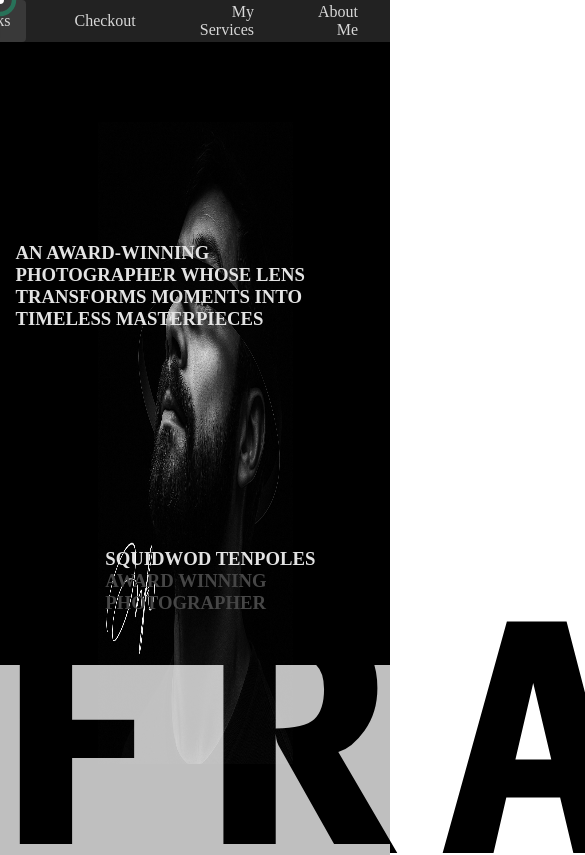
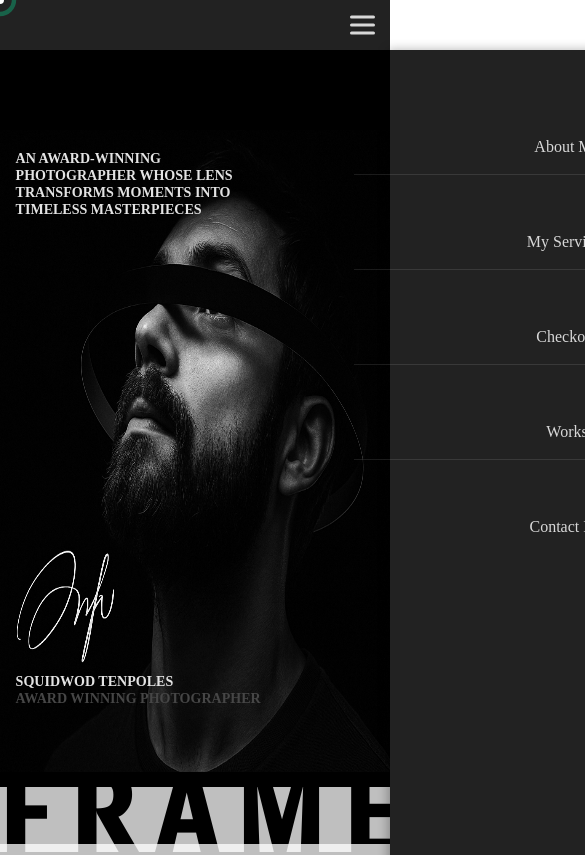
Before and after one commit to farshadmrd/eSalesone, an Angular app: page /home in a window 390 px wide. Shown: the top 855 px of the page, 585 px wide, since content can reach past the window. Built offline with nearby package versions, Linux system fonts and the light colour scheme.

Commit message:
make page responsive - Updated grid and flexbox layouts to adjust content flow across screen sizes - Adjusted font sizes, margins, and paddings for better readability on small screens

```diff
--- a/src/app/components/pages/checkout/checkout.component.css
+++ b/src/app/components/pages/checkout/checkout.component.css
@@ -6,7 +6,7 @@
 .container {
   background-color: var(--background-color);
   min-height: 100vh;
-  padding: 20px;
+  height: 100%;
 }
 
 .checkout-container {
@@ -302,6 +302,14 @@ input.error {
 }
 
 /* Responsive Design */
+
+@media screen and (max-width: 1920px) {
+
+  .container{
+      min-height: 150vh;
+  }
+}
+
 @media (max-width: 768px) {
   .checkout-content {
     grid-template-columns: 1fr;
--- a/src/app/components/pages/checkout/checkout.component.html
+++ b/src/app/components/pages/checkout/checkout.component.html
@@ -1,6 +1,6 @@
-<div class="container">
   <app-header></app-header>
 
+<div class="container">
   <div class="checkout-container">
     <div class="checkout-header">
       <h1>Checkout</h1>
--- a/src/app/components/pages/main/main.component.css
+++ b/src/app/components/pages/main/main.component.css
@@ -2,30 +2,48 @@
   font-family: 'sansita';
   src: url('/assets/fonts/Sansita-Regular.ttf') format('truetype');
 }
-.container{
+
+.container {
   background-color: var(--background-color);
 }
-.main-container{
+
+.main-container {
   display: flex;
   justify-content: center;
   align-items: center;
   position: relative;
   height: 95vh;
 }
+
 img {
   filter: grayscale(100%);
-    width: 50%;
+  width: 55%;
   height: 80%;
 }
 
+.description-text {
+  position: absolute;
+  z-index: 1;
+  top: 200px;
+  left: 4%;
+  width: 18.75rem;
+  font-Weight: lighter;
+}
+
+.title-text {
+  position: absolute;
+  z-index: 1;
+  bottom: 18%;
+  left: 25%;
+}
 
 .masked-text {
   font-family: 'sansita';
-    font-size: 330px;
+  font-size: 13.625rem;
   background-color: #bfbfbf;
   color: black;
   font-weight: bold;
-    padding-bottom: 80px;
+  padding-bottom: 3.5rem;
   width: 100%;
   text-align: center;
   position: absolute;
@@ -40,14 +58,17 @@ img {
   position: absolute;
   width: 300px;
   height: 300px;
-    background-color: rgba(255, 100, 100, 0.6); /* Adjust color */
+  background-color: rgba(255, 100, 100, 0.6);
+  /* Adjust color */
   border-radius: 50%;
   bottom: -160px;
   right: 400px;
   z-index: 5;
-    mix-blend-mode: multiply; /* Optional for blend effect */
+  mix-blend-mode: multiply;
+  /* Optional for blend effect */
 }
-  .develop-text{
+
+.develop-text {
   font-family: 'sansita';
   display: flex;
   flex-direction: column;
@@ -58,3 +79,65 @@ img {
   font-weight: bold;
   color: #FFF;
 }
+
+
+@media screen and (min-width: 2560px) {
+
+  img{
+      width: 50%
+  }
+  .masked-text {
+    font-size: 17.625rem;
+  }
+  .title-text {
+    left: 27%;
+  }
+
+}
+
+@media screen and (max-width: 1280px) {
+  .masked-text {
+    font-size: 12.625rem;
+  }
+
+  img {
+    width: 70%;
+  }
+  .title-text {
+    left: 18%;
+  }
+}
+
+@media screen and (max-width: 1024px) {
+  .masked-text {
+    font-size: 10.625rem;
+    padding-bottom: 2.5rem;
+  }
+
+   .description-text {
+    top: 100px;
+  }
+
+  img {
+    width: 75%;
+  }
+    .title-text {
+    left: 16%;
+  }
+}
+
+
+@media screen and (max-width: 640px) {
+  .description-text {
+    top: 100px;
+  }
+  .title-text {
+    left: 4%;
+  }
+   img {
+    width: 100%;
+  }
+  .masked-text {
+    font-size: 9.625rem;
+  }
+}
--- a/src/app/components/pages/main/main.component.html
+++ b/src/app/components/pages/main/main.component.html
@@ -11,28 +11,16 @@
       <span>t</span>
       <span>t</span>
     </div> -->
-    <div
-      [ngStyle]="{
-        position: 'absolute',
-        'z-index': '1',
-        top: '200px',
-        left: '4%',
-        width: '300px',
-        fontWeight: 'lighter',
-      }"
-    >
+    <div class="description-text">
       <h3 [style.color]="'#e3e3e3'">
         AN AWARD-WINNING PHOTOGRAPHER WHOSE LENS TRANSFORMS MOMENTS INTO
         TIMELESS MASTERPIECES
       </h3>
     </div>
 
-    <div
+    <div class="title-text"
       [ngStyle]="{
-        position: 'absolute',
-        'z-index': '1',
-        bottom: '230px',
-        left: '27%'
+
       }"
     >
       <h3 [style.color]="'#e3e3e3'">SQUIDWOD TENPOLES</h3>
--- a/src/app/components/sections/header/header.component.css
+++ b/src/app/components/sections/header/header.component.css
@@ -3,6 +3,7 @@ nav {
     height: 5vh;
     background-color: #222;
     direction: rtl;
+    position: relative;
   }
 
   nav ul {
@@ -35,3 +36,133 @@ nav {
     background-color: rgba(255, 255, 255, 0.1);
     border-radius: 4px;
   }
+
+  /* Burger menu button - hidden by default */
+  .burger-menu {
+    display: none;
+    flex-direction: column;
+    justify-content: space-around;
+    width: 30px;
+    height: 30px;
+    background: transparent;
+    border: none;
+    cursor: pointer;
+    padding: 0;
+    z-index: 1001;
+    position: absolute;
+    right: 20px;
+    top: 50%;
+    transform: translateY(-50%);
+  }
+
+  .burger-menu span {
+    width: 100%;
+    height: 3px;
+    background-color: rgb(216, 216, 216);
+    border-radius: 3px;
+    transition: all 0.3s ease;
+  }
+
+  /* Burger menu animation when active */
+  .burger-menu.active span:nth-child(1) {
+    transform: rotate(45deg) translate(6px, 6px);
+  }
+
+  .burger-menu.active span:nth-child(2) {
+    opacity: 0;
+  }
+
+  .burger-menu.active span:nth-child(3) {
+    transform: rotate(-45deg) translate(6px, -6px);
+  }
+  /* Media Queries for Mobile */
+  @media screen and (max-width: 768px) {
+    nav {
+      height: 60px;
+    }
+
+    /* Show burger menu on mobile */
+    .burger-menu {
+      display: flex;
+    }
+
+    /* Hide regular navigation on mobile */
+    nav ul {
+      position: fixed;
+      top: 60px;
+      right: -100%;
+      width: 100%;
+      height: calc(100vh - 60px);
+      background-color: #222;
+      flex-direction: column;
+      justify-content: flex-start;
+      align-items: center;
+      transition: right 0.3s ease;
+      padding-top: 50px;
+      z-index: 1000;
+      box-shadow: -2px 0 10px rgba(0, 0, 0, 0.3);
+    }
+
+    /* Show mobile menu when open */
+    nav ul.mobile-menu-open {
+      right: 0;
+    }
+
+    /* Add overlay effect when menu is open */
+    nav ul.mobile-menu-open::before {
+      content: '';
+      position: fixed;
+      top: 0;
+      left: 0;
+      width: 100%;
+      height: 100vh;
+      background-color: rgba(0, 0, 0, 0.5);
+      z-index: -1;
+    }
+
+    nav ul li {
+      margin: 20px 0;
+      width: 100%;
+      text-align: center;
+    }
+
+    nav ul li a {
+      display: block;
+      width: 100%;
+      padding: 20px;
+      font-size: 18px;
+      border-bottom: 1px solid rgba(255, 255, 255, 0.1);
+      transition: background-color 0.3s ease;
+    }
+
+    nav ul li a:hover {
+      background-color: rgba(255, 255, 255, 0.2);
+    }
+
+    nav ul li:last-child a {
+      border-bottom: none;
+    }
+  }
+
+  /* Additional mobile breakpoint for smaller screens */
+  @media screen and (max-width: 480px) {
+    nav {
+      height: 50px;
+    }
+
+    nav ul {
+      top: 50px;
+      height: calc(100vh - 50px);
+    }
+
+    .burger-menu {
+      width: 25px;
+      height: 25px;
+      right: 15px;
+    }
+
+    nav ul li a {
+      font-size: 16px;
+      padding: 18px;
+    }
+  }
--- a/src/app/components/sections/header/header.component.html
+++ b/src/app/components/sections/header/header.component.html
@@ -1,9 +1,17 @@
 <nav>
-  <ul>
-    <li><a href="#" (click)="handleClick(); $event.preventDefault()" >About Me</a></li>
-    <li><a href="#" (click)="handleServicesClick('page3'); $event.preventDefault()">My Services</a></li>
-    <li><a href="#" (click)="handleServicesClick('checkout'); $event.preventDefault()">Checkout</a></li>
-    <li><a href="#">Works</a></li>
-    <li><a href="#">Contact Me</a></li>
+  <!-- Burger menu button for mobile -->
+  <button class="burger-menu" (click)="toggleMobileMenu()" [class.active]="isMobileMenuOpen">
+    <span></span>
+    <span></span>
+    <span></span>
+  </button>
+
+  <!-- Navigation menu -->
+  <ul [class.mobile-menu-open]="isMobileMenuOpen">
+    <li><a href="#" (click)="handleClick(); closeMobileMenu(); $event.preventDefault()" >About Me</a></li>
+    <li><a href="#" (click)="handleServicesClick('page3'); closeMobileMenu(); $event.preventDefault()">My Services</a></li>
+    <li><a href="#" (click)="handleServicesClick('checkout'); closeMobileMenu(); $event.preventDefault()">Checkout</a></li>
+    <li><a href="#" (click)="closeMobileMenu()">Works</a></li>
+    <li><a href="#" (click)="closeMobileMenu()">Contact Me</a></li>
   </ul>
 </nav>
--- a/src/app/components/sections/header/header.component.ts
+++ b/src/app/components/sections/header/header.component.ts
@@ -1,4 +1,4 @@
-import { Component,input,inject } from '@angular/core';
+import { Component,input,inject, HostListener } from '@angular/core';
 import { Router, ActivatedRoute } from '@angular/router';
 import { TriggerAnimationService } from "../../../services/trigger-animation.service";
 import { ScrollToService } from "../../../services/scroll-to.services";
@@ -14,6 +14,28 @@ export class HeaderComponent {
   scrollToService = inject(ScrollToService); // scroll to service
   router = inject(Router);
   route = inject(ActivatedRoute);
+
+  // Mobile menu state
+  isMobileMenuOpen = false;
+
+  toggleMobileMenu() {
+    this.isMobileMenuOpen = !this.isMobileMenuOpen;
+  }
+  closeMobileMenu() {
+    this.isMobileMenuOpen = false;
+  }
+
+  // Close mobile menu when clicking outside
+  @HostListener('document:click', ['$event'])
+  onDocumentClick(event: Event) {
+    const target = event.target as HTMLElement;
+    const nav = target.closest('nav');
+
+    // If click is outside nav and mobile menu is open, close it
+    if (!nav && this.isMobileMenuOpen) {
+      this.isMobileMenuOpen = false;
+    }
+  }
 
   handleClick(){
     // Check if we're on home page for scrolling, otherwise navigate
--- a/src/app/components/sections/logo-bar/logo-bar.component.css
+++ b/src/app/components/sections/logo-bar/logo-bar.component.css
@@ -16,16 +16,15 @@
   display: flex;
   align-items: center;
   justify-content: center;
-  padding: 0px 60px 0px 60px;
+  padding: 0px 3.75rem 0px 3.75rem;
   /* filter: grayscale(100%); */
 
 }
 
 .logo-item img {
   filter: brightness(50%);
-
-  width: 320px;
-  height: 220px;
+  width: 20rem;
+  height: 13.75rem;
   object-fit: contain;
 }
 
@@ -33,7 +32,21 @@
   0% {
     transform: translateX(0);
   }
+
   100% {
     transform: translateX(-50%);
   }
 }
+
+@media screen and (min-width: 2560px) {
+
+  .logo-item img {
+    height: 15rem;
+  }
+}
+@media screen and (max-width: 1920px) {
+
+  .logo-item img {
+    height: 10.75rem;
+  }
+}
--- a/src/styles.css
+++ b/src/styles.css
@@ -2,9 +2,6 @@
     --primary-color: #1e88e5;
     --background-color: #000000;
   }
-
-
-
 
 *{
     margin: 0;
@@ -12,7 +9,27 @@
     cursor: none !important;
 }
 
-
 .container{
     height: 100vh;
   }
+
+  @media screen and (min-width: 2560px) {
+    html{
+      font-size: 18px;
+    }
+  }
+@media screen and (max-width: 1280px) {
+    html{
+      font-size: 16px;
+    }
+}
+@media screen and (max-width: 1024px) {
+   html{
+      font-size: 14px;
+    }
+}
+@media screen and (max-width: 640px) {
+   html{
+      font-size: 12px;
+    }
+}
```
Lines whose indentation alone changed are shown as unchanged.
